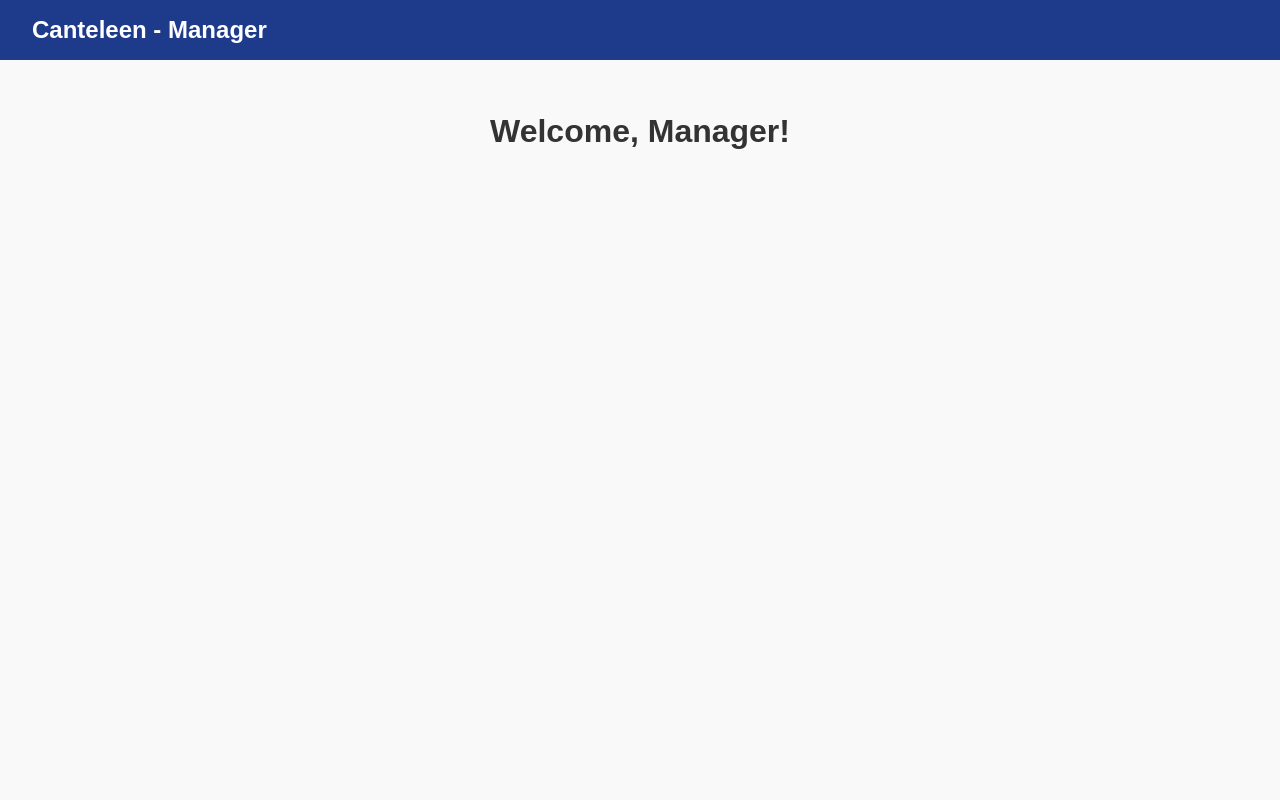
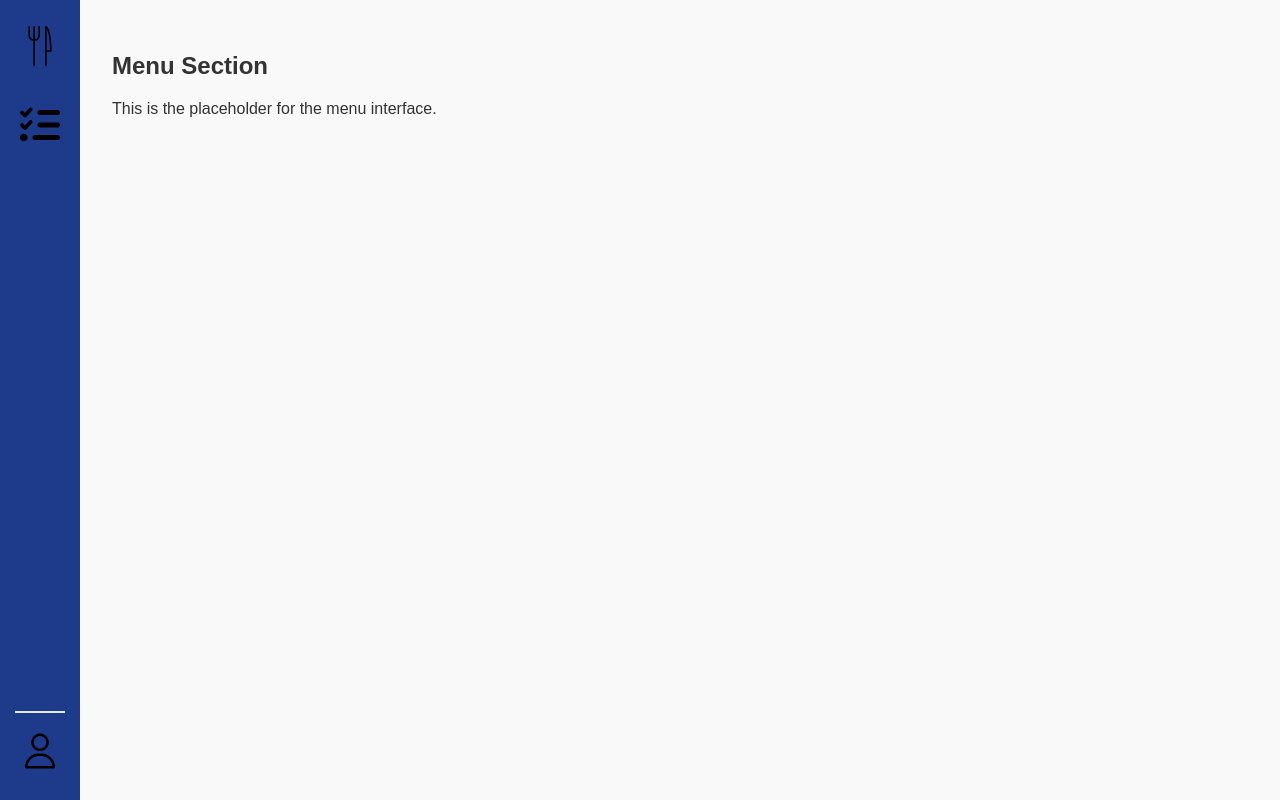
Before and after one commit to Ceciber/canteleen, a website: page views/manager.html in a window 1280 px wide. Drawn offline with Linux system fonts and the light colour scheme.

Commit message:
manager page

```diff
--- /dev/null
+++ b/public/css/managerstyle.css
@@ -0,0 +1,73 @@
+body {
+    margin: 0;
+    font-family: Arial, sans-serif;
+    background-color: #f9f9f9;
+    color: #333;
+  }
+
+  .cashier-container {
+    display: flex;
+    height: 100vh;
+  }
+
+  /* Sidebar styling */
+  .sidebar {
+    width: 80px;
+    background-color: #1e3a8a;
+    display: flex;
+    flex-direction: column;
+    justify-content: space-between;
+    padding: 1rem 0;
+    align-items: center;
+  }
+
+  .sidebar-top {
+    display: flex;
+    flex-direction: column;
+    gap: 1rem;
+  }
+
+  .sidebar button {
+    background: none;
+    border: none;
+    padding: 10px;
+    cursor: pointer;
+  }
+
+  .sidebar button img {
+    width: 40px;
+    height: 40px;
+    transition: all 0.3s ease-in-out;
+  }
+
+  .sidebar button:hover {
+    outline: 2px solid rgba(255, 255, 255, 0.5);
+    border-radius: 10px;
+  }
+
+  .sidebar-bottom hr {
+    width: 80%;
+    border: 1px solid #e5e7eb;
+    margin-bottom: 0.5rem;
+  }
+
+  .sidebar-icon {
+    width: 40px;
+    height: 40px;
+    cursor: pointer;
+  }
+
+  /* Main area */
+  .cashier-main {
+    flex-grow: 1;
+    padding: 2rem;
+  }
+
+  /* Sections */
+  .hidden-section {
+    display: none;
+  }
+
+  .active-section {
+    display: block;
+  }
--- a/views/manager.html
+++ b/views/manager.html
@@ -3,16 +3,57 @@
 <head>
   <meta charset="UTF-8">
   <meta name="viewport" content="width=device-width, initial-scale=1.0">
-  <title>Manager Dashboard - Canteleen</title>
-  <link rel="stylesheet" href="/css/styles.css">
+  <title>Manager Interface - Canteleen</title>
+  <link rel="stylesheet" href="/css/managerstyle.css">
 </head>
 <body>
-  <header class="toolbar">
-    <div class="title">Canteleen - Manager</div>
-  </header>
-  <main class="main-content">
-    <h1>Welcome, Manager!</h1>
-    <!-- Additional cashier features can be added here -->
-  </main>
+  <div class="cashier-container">
+    <!-- Sidebar -->
+    <aside class="sidebar">
+      <div class="sidebar-top">
+        <button onclick="showSection('menu')"><img src="/images/menuicon.png" alt="Menu" class="sidebar-icon"></button>
+        <button onclick="showSection('orders')"><img src="/images/ordersicon.png" alt="Orders" class="sidebar-icon"></button>
+      </div>
+      <div class="sidebar-bottom">
+        <hr>
+        <button onclick="showSection('profile')"><img src="/images/profileicon.png" alt="Profile" class="sidebar-icon"></button>
+      </div>
+    </aside>
+
+    <!-- Main Content -->
+    <main class="cashier-main">
+      <!-- Menu Section -->
+      <section id="menu" class="active-section">
+        <h2>Menu Section</h2>
+        <p>This is the placeholder for the menu interface.</p>
+      </section>
+
+      <!-- Orders Section -->
+      <section id="orders" class="hidden-section">
+        <h2>Orders Section</h2>
+        <p>This is the placeholder for the orders interface.</p>
+      </section>
+
+      <!-- Profile Section -->
+      <section id="profile" class="hidden-section">
+        <h2>Profile Section</h2>
+        <p>This is the placeholder for the profile interface.</p>
+      </section>
+    </main>
+  </div>
+
+  <script>
+    // Show the selected section and hide others
+    function showSection(sectionId) {
+      document.querySelectorAll('section').forEach(section => {
+        section.style.display = section.id === sectionId ? 'block' : 'none';
+      });
+    }
+
+    // Ensure the manager starts in the menu view
+    document.addEventListener("DOMContentLoaded", () => {
+      showSection('menu');
+    });
+  </script>
 </body>
 </html>
```
Also changed, not shown: public/images/menuicon.png (added), public/images/ordersicon.png (added).
